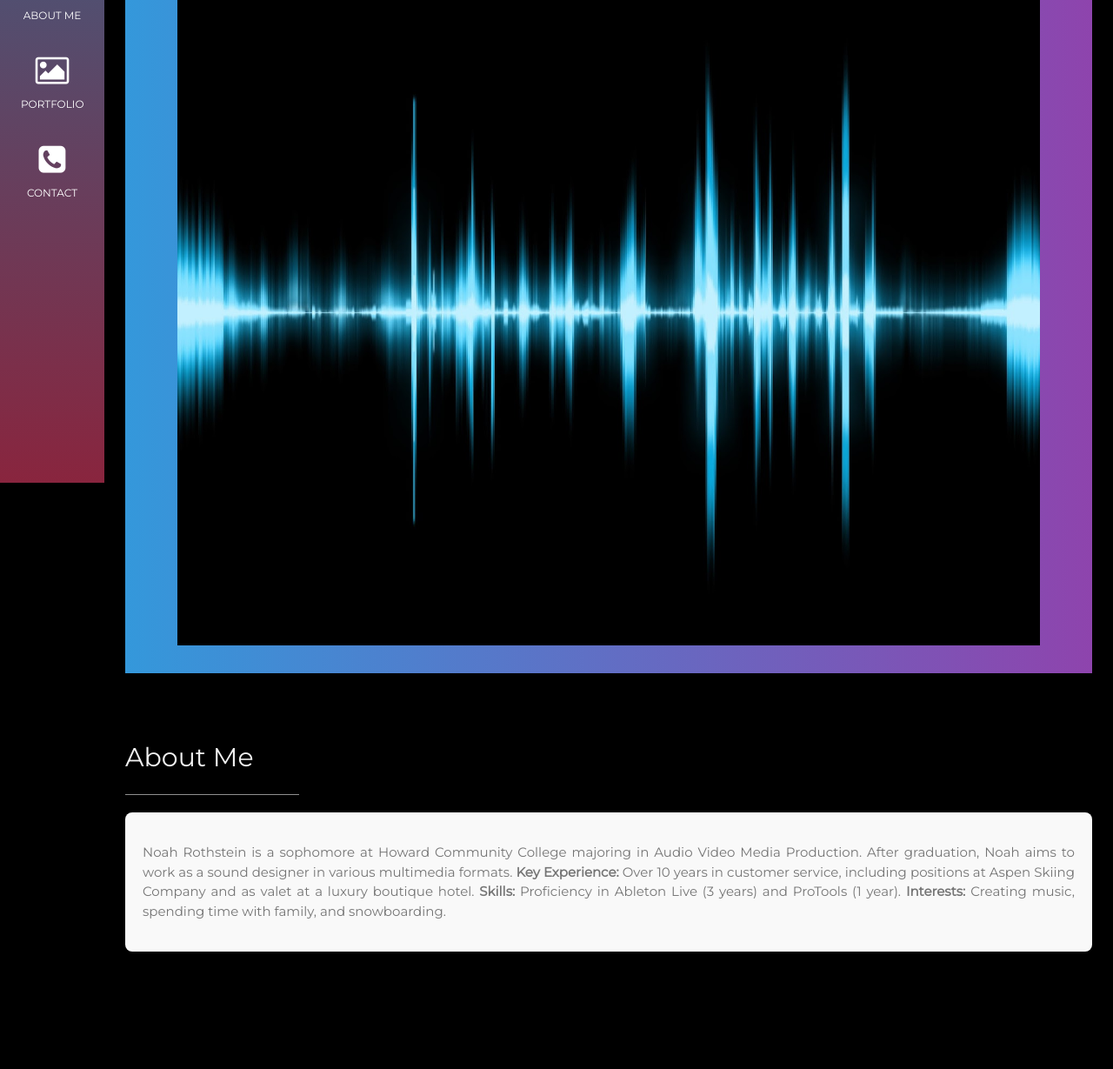
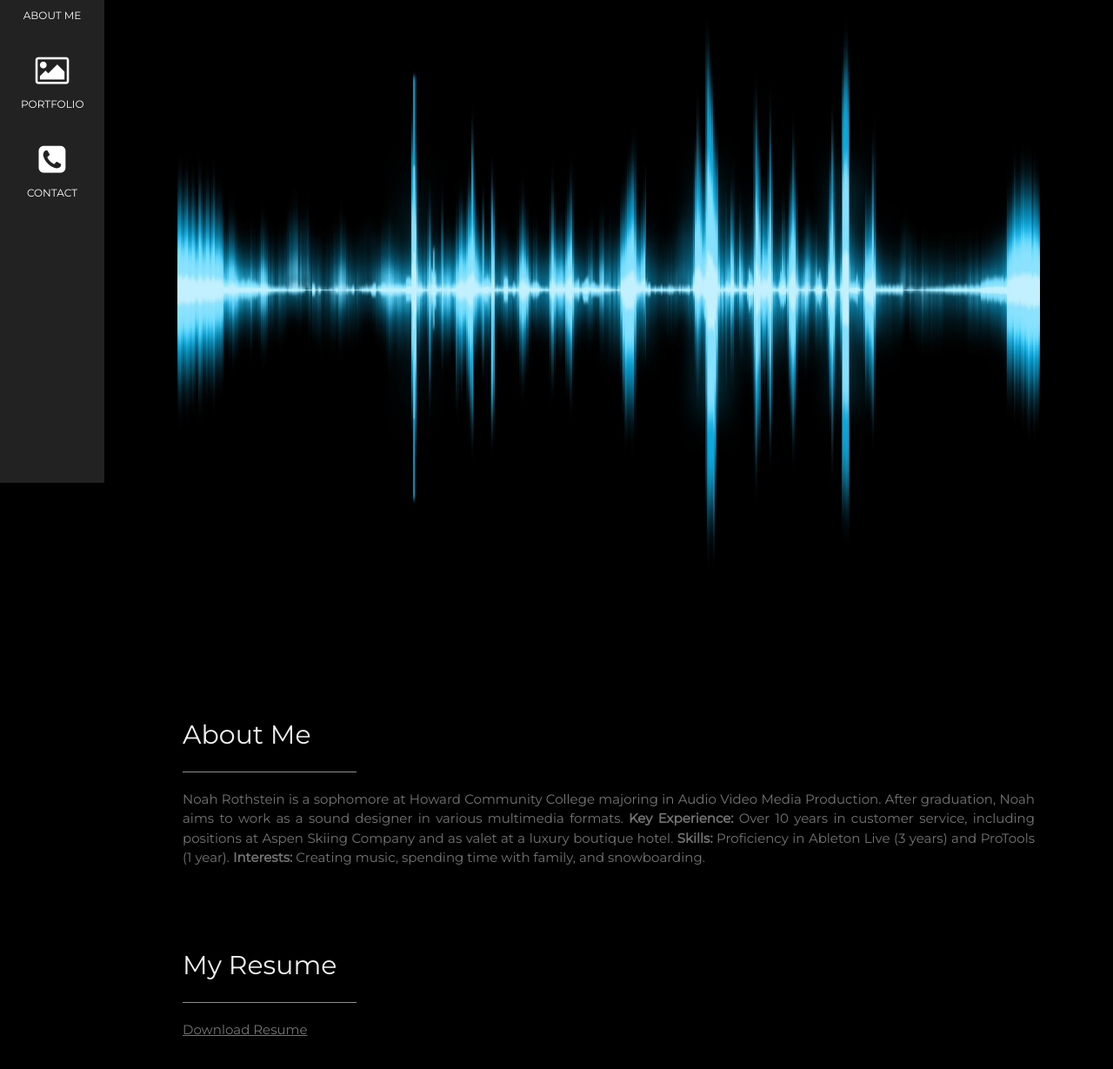
Before and after one commit to nbrothstein/nbrothstein1-github.i0, a plain HTML site: page index.html in a window 1280 px wide. Shown: the part 245-1474 px from the top of the page at 87% size. Drawn offline with nearby package versions, Linux system fonts and the light colour scheme.

Commit message:
Update index.html

```diff
--- a/index.html
+++ b/index.html
@@ -11,98 +11,21 @@
         body, h1, h2, h3, h4, h5, h6 {
             font-family: "Montserrat", sans-serif;
         }
-
-        /* Sidebar Styling */
+        .w3-row-padding img {
+            margin-bottom: 12px;
+        }
         .w3-sidebar {
             width: 120px;
-            background: linear-gradient(to bottom, #3a6186, #89253e);
+            background: #222;
         }
-
-        /* Main Content Adjustments */
         #main {
             margin-left: 120px;
         }
-
         @media only screen and (max-width: 600px) {
             #main {
                 margin-left: 0;
             }
         }
-
-        /* Header Styling */
-        header {
-            background: linear-gradient(to right, #3498db, #8e44ad);
-            color: white;
-            text-align: center;
-            padding: 60px 20px;
-            box-shadow: 0px 4px 8px rgba(0, 0, 0, 0.1);
-        }
-
-        header h1 {
-            font-size: 3rem;
-            margin-bottom: 10px;
-        }
-
-        header p {
-            font-size: 1.5rem;
-        }
-
-        /* Button Styling */
-        .button, .resume-button, .portfolio-button {
-            display: inline-block;
-            padding: 12px 25px;
-            font-size: 16px;
-            color: #fff;
-            background-color: #3498db;
-            border: none;
-            border-radius: 8px;
-            text-decoration: none;
-            cursor: pointer;
-            transition: all 0.3s ease;
-            margin-top: 10px;
-        }
-
-        .button:hover, .resume-button:hover, .portfolio-button:hover {
-            background-color: #2980b9;
-            transform: translateY(-2px);
-        }
-
-        /* Section Styling */
-        .w3-content {
-            max-width: 1200px;
-            margin: 0 auto;
-        }
-
-        .w3-text-light-grey {
-            color: #ecf0f1;
-        }
-
-        .w3-padding-64 {
-            padding: 64px 0;
-        }
-
-        .w3-opacity {
-            opacity: 0.6;
-        }
-
-        /* Card Styling for Sections */
-        .w3-card-4 {
-            background-color: #f9f9f9;
-            border-radius: 8px;
-            box-shadow: 0px 4px 12px rgba(0, 0, 0, 0.1);
-            padding: 20px;
-        }
-
-        /* Links in Sidebar */
-        .w3-bar-item {
-            color: #fff;
-            transition: background-color 0.3s;
-        }
-
-        .w3-bar-item:hover {
-            background-color: #3498db;
-        }
-
     </style>
 </head>
 <body class="w3-black">
@@ -151,7 +74,6 @@
         <div class="w3-content w3-justify w3-text-grey w3-padding-64" id="about">
             <h2 class="w3-text-light-grey">About Me</h2>
             <hr style="width:200px" class="w3-opacity">
-            <div class="w3-card-4">
             <p>
                 Noah Rothstein is a sophomore at Howard Community College majoring in Audio Video Media Production. After graduation,
                 Noah aims to work as a sound designer in various multimedia formats.
@@ -159,14 +81,11 @@
                 <strong>Skills:</strong> Proficiency in Ableton Live (3 years) and ProTools (1 year).
                 <strong>Interests:</strong> Creating music, spending time with family, and snowboarding.
             </p>
-            </div>
-        </div>
-
-        <!-- Resume Section -->
             <div class="w3-padding-64 w3-content" id="photos">
                 <h2 class="w3-text-light-grey">My Resume</h2>
                 <hr style="width:200px" class="w3-opacity">
             <a href="resume.pdf" download class="resume-button">Download Resume</a>
+
         </div>
 
         <!-- Portfolio Section -->
@@ -174,16 +93,36 @@
             <h2 class="w3-text-light-grey">My Portfolio</h2>
             <hr style="width:200px" class="w3-opacity">
             <a href="https://vimeo.com/user/231066749/folder/22919886" target="_blank" class="portfolio-button">View Portfolio</a>
+
         </div>
-
         <!-- LinkedIn Section -->
         <div class="w3-padding-64 w3-content w3-text-grey" id="linkedin">
             <h2 class="w3-text-light-grey">Connect with Me</h2>
             <hr style="width:200px" class="w3-opacity">
+
             <p>LinkedIn profile:</p>
+
             <a href="https://www.linkedin.com/in/noah-rothstein-a4a590329/" target="_blank" class="button">View My LinkedIn</a>
         </div>
-    </div>
+
+        <style>
+            .button {
+                display: inline-block;
+                padding: 10px 20px;
+                font-size: 16px;
+                color: #fff;
+                background-color: #28a745; /* Green color */
+                border: none;
+                border-radius: 5px;
+                text-decoration: none;
+                cursor: pointer;
+                transition: background-color 0.3s;
+            }
+            .button:hover {
+                background-color: #218838; /* Darker green on hover */
+            }
+        </style>
+
 
 </body>
 </html>
```
Lines whose indentation alone changed are shown as unchanged.
